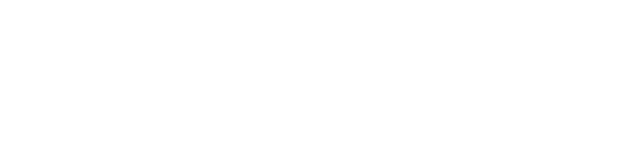
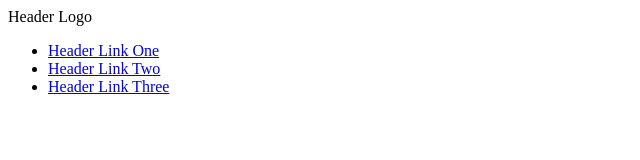
Before and after one commit to Swoleus/landing-page, a plain HTML site: page index.html in a window 1280 px wide. Shown: the whole page, without its empty margins (0-640 px from the left). Drawn offline with Linux system fonts and the light colour scheme.

Commit message:
Create Header container. Create left and right div in Header to space later.

```diff
--- a/index.html
+++ b/index.html
@@ -7,6 +7,21 @@
     <title>Welcome</title>
 </head>
 <body>
+    <div class="header">
+
+        <div class="left">
+            <div class="logo">
+                Header Logo
+            </div>
+        </div>
+
+        <div class="right">
+            <ul class="links">
+                <li><a href="https://www.google.com">Header Link One</a></li>
+                <li><a href="https://www.google.com">Header Link Two</a></li>
+                <li><a href="https://www.google.com">Header Link Three</a></li>
+            </ul>
+        </div>
 
 </body>
 </html>
```
